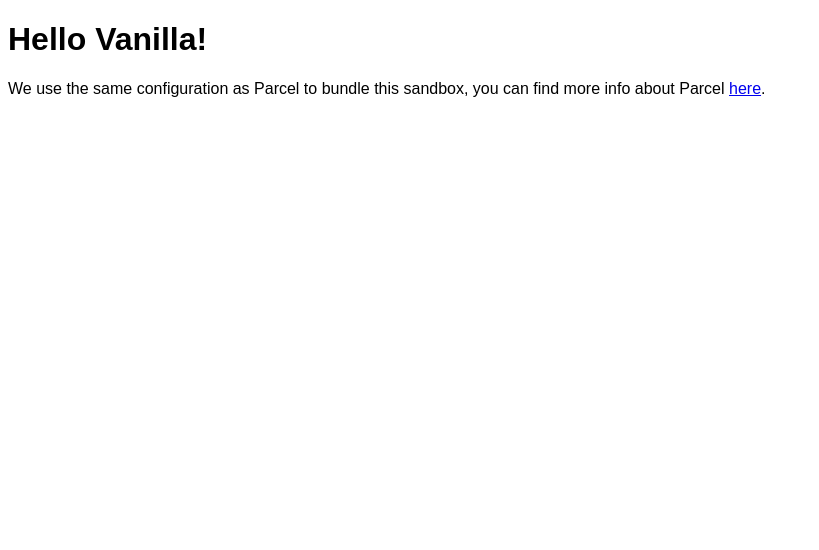
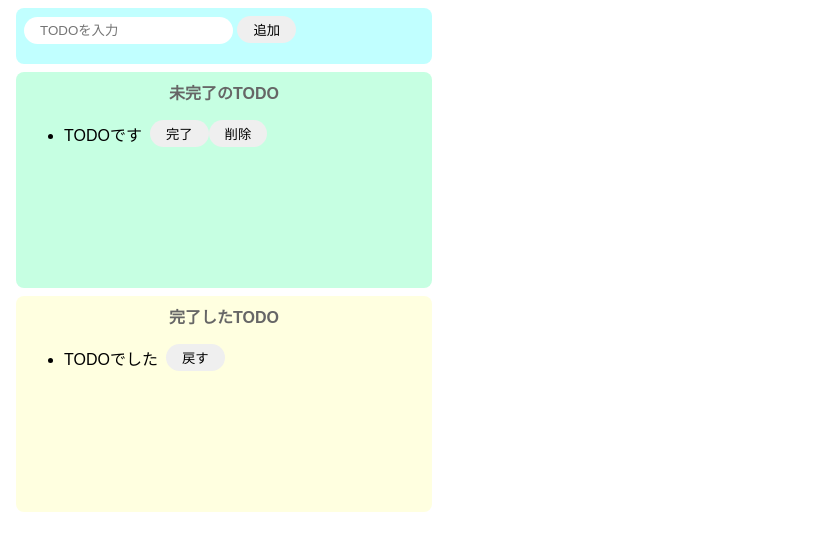
Before and after one commit to moenahanyu/todo, a website built with Parcel: page index.html in a window 1280 px wide. Shown: the whole page, without its empty margins (0-819 px from the left). Built offline with nearby package versions, Linux system fonts and the light colour scheme.

Commit message:
todo作成 todoをjsで作成

```diff
--- a/index.html
+++ b/index.html
@@ -1,16 +1,38 @@
 <!DOCTYPE html>
 <html>
+  <head>
+    <title>todo</title>
+    <meta charset="UTF-8" />
+  </head>
 
-<head>
-	<title>Parcel Sandbox</title>
-	<meta charset="UTF-8" />
-</head>
-
-<body>
-	<div id="app"></div>
-
-	<script src="src/index.js">
-	</script>
-</body>
-
+  <body>
+    <div class="input-area">
+      <input id="add-text" type="text" placeholder="TODOを入力" />
+      <button id="add-button">追加</button>
+    </div>
+    <div class="incomplete-area">
+      <p class="title">未完了のTODO</p>
+      <ul>
+        <li id="incomplete-list">
+          <div class="list-row">
+            <p>TODOです</p>
+            <button>完了</button>
+            <button>削除</button>
+          </div>
+        </li>
+      </ul>
+    </div>
+    <div class="complete-area">
+      <p class="title">完了したTODO</p>
+      <ul>
+        <li id="complete-list">
+          <div class="list-row">
+            <p>TODOでした</p>
+            <button>戻す</button>
+          </div>
+        </li>
+      </ul>
+    </div>
+    <script src="src/index.js"></script>
+  </body>
 </html>
--- a/src/index.js
+++ b/src/index.js
@@ -1,10 +1,86 @@
 import "./styles.css";
 
-document.getElementById("app").innerHTML = `
-<h1>Hello Vanilla!</h1>
-<div>
-  We use the same configuration as Parcel to bundle this sandbox, you can find more
-  info about Parcel
-  <a href="https://parceljs.org" target="_blank" rel="noopener noreferrer">here</a>.
-</div>
-`;
+const onClickAdd = () => {
+  //add-textが持っている値(value)を取得
+  //テキストボックスの値を取得し、初期化する
+  const inputText = document.getElementById("add-text").value;
+  document.getElementById("add-text").value = "";
+
+  createIncompleteList(inputText);
+};
+
+//未完了リストから指定の要素を削除
+const deleteFromIncompleteList = (target) => {
+  document.getElementById("incomplete-list").removeChild(target);
+};
+
+//未完了リストに追加する関数
+const createIncompleteList = (text) => {
+  //div生成
+  const div = document.createElement("div");
+  div.className = "list-row";
+
+  //li生成
+  const p = document.createElement("p");
+  p.innerText = text;
+
+  //button(完了タグ)生成
+  const completeButton = document.createElement("button");
+  completeButton.innerText = "完了";
+  completeButton.addEventListener("click", () => {
+    //未完了リストから削除
+    deleteFromIncompleteList(completeButton.parentNode);
+
+    //完了リストに追加
+    const addTarget = completeButton.parentNode;
+
+    //TODO内容テキストを取得
+    const text = addTarget.firstElementChild.innerText;
+
+    //div以下を初期化
+    addTarget.textContent = null;
+
+    //pタグ生成
+    const p = document.createElement("p");
+    p.innerText = text;
+
+    //button(戻すタグ)生成
+    const backButton = document.createElement("button");
+    backButton.innerText = "戻す";
+    backButton.addEventListener("click", () => {
+      //押された戻すボタンの親タグを完了リストから削除
+      const deleteTarget = backButton.parentNode;
+      document.getElementById("complete-list").removeChild(deleteTarget);
+      //テキスト取得
+      const text = backButton.parentNode.firstElementChild.innerText;
+      createIncompleteList(text);
+    });
+
+    //divタグの子要素に各要素を設定
+    addTarget.appendChild(p);
+    addTarget.appendChild(backButton);
+
+    //完了リストに追加
+    document.getElementById("complete-list").appendChild(addTarget);
+  });
+
+  //button(削除タグ)生成
+  const deleteButton = document.createElement("button");
+  deleteButton.innerText = "削除";
+  deleteButton.addEventListener("click", () => {
+    //押された削除ボタンの親タグ(div)を未完了リストから削除
+    deleteFromIncompleteList(deleteButton.parentNode);
+  });
+  //divタグの子要素に書く要素を設定
+
+  div.appendChild(p);
+  div.appendChild(completeButton);
+  div.appendChild(deleteButton);
+
+  //未完了リストに追加
+  document.getElementById("incomplete-list").appendChild(div);
+};
+
+document
+  .getElementById("add-button")
+  .addEventListener("click", () => onClickAdd());
--- a/src/styles.css
+++ b/src/styles.css
@@ -1,3 +1,65 @@
 body {
   font-family: sans-serif;
 }
+
+input {
+  border-radius: 16px;
+  border: none;
+  padding: 6px 16px;
+  outline: none;
+}
+button {
+  border-radius: 16px;
+  border: none;
+  padding: 4px 16px;
+  transition: ease 0.3s;
+}
+button:hover {
+  background: #ff7fff;
+  color: #ffffff;
+  cursor: pointer;
+}
+.input-area {
+  background: #c1ffff;
+  width: 400px;
+  height: 40px;
+  padding: 8px;
+  margin: 8px;
+  border-radius: 8px;
+}
+
+.incomplete-area {
+  background: #c6ffe2;
+  width: 400px;
+  min-height: 200px;
+  padding: 8px;
+  margin: 8px;
+  border-radius: 8px;
+}
+
+.complete-area {
+  background: #ffffe0;
+  width: 400px;
+  min-height: 200px;
+  padding: 8px;
+  margin: 8px;
+  border-radius: 8px;
+}
+
+.title {
+  text-align: center;
+  margin-top: 0;
+  font-weight: bold;
+  color: #666;
+}
+
+.list-row {
+  display: flex;
+  align-items: center;
+  padding-bottom: 4px;
+}
+
+.list-row p {
+  margin: 0;
+  margin-right: 8px;
+}
```
